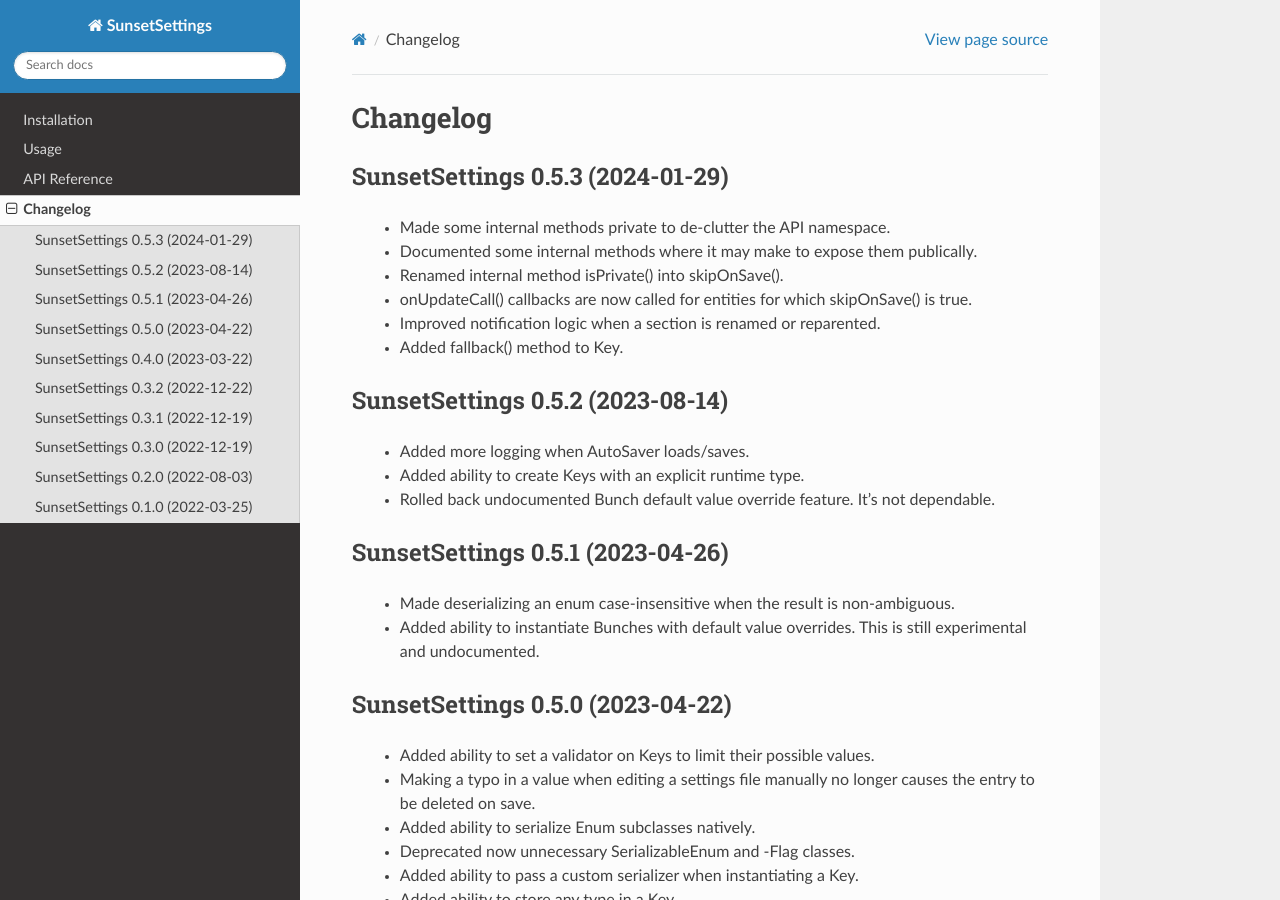
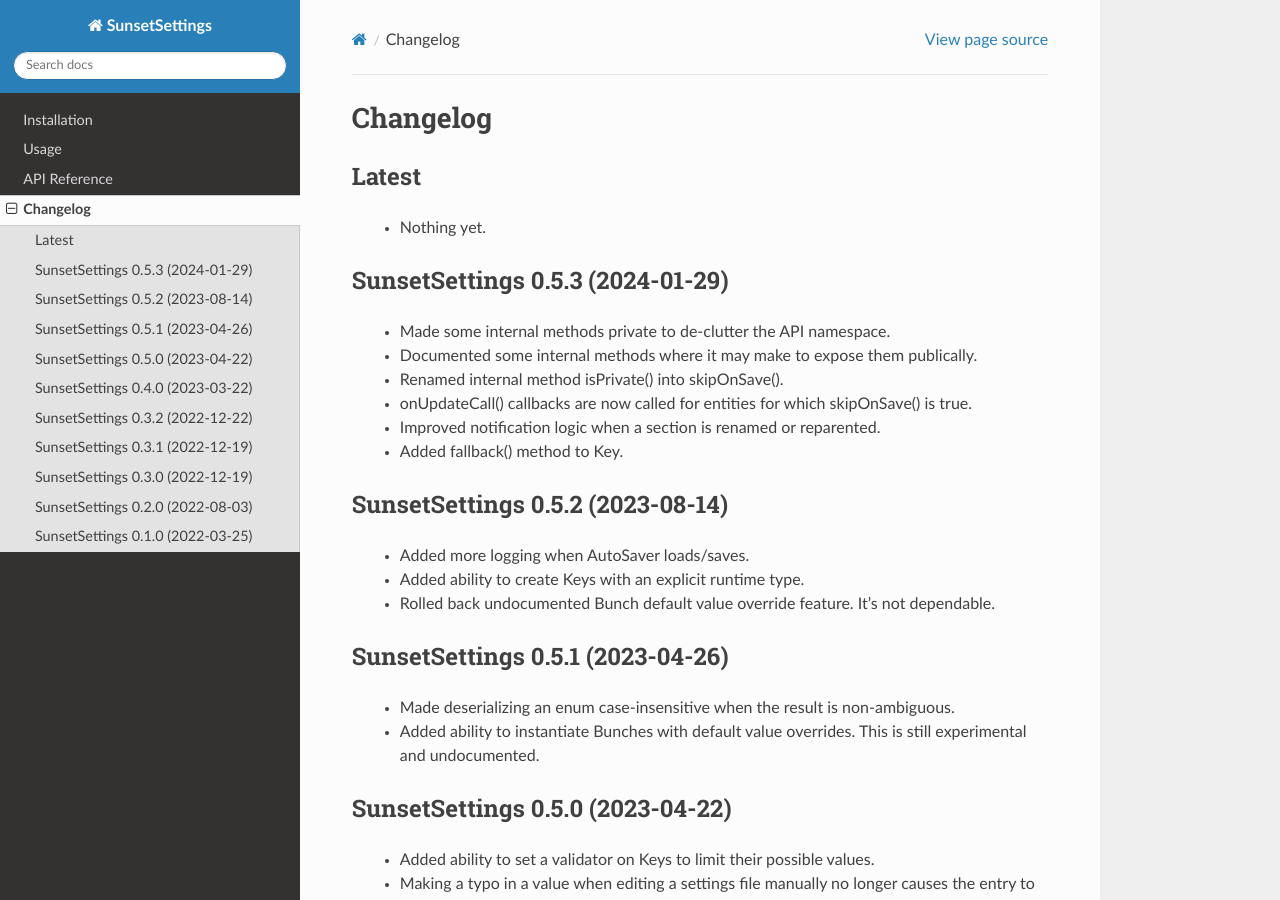
Before and after one commit to pvaret/SunsetSettings, a Sphinx documentation site: the page built from docs/source/changelog.rst, in a window 1280 px wide and 900 px high. Built offline with Sphinx 7.4.7 and the Read the Docs theme 2.0.0, drawn with Linux system fonts in a browser that asks for light colours.

```diff
--- a/docs/source/changelog.rst
+++ b/docs/source/changelog.rst
@@ -1,5 +1,10 @@
 Changelog
 =========
+
+Latest
+------
+
+ - Nothing yet.
 
 SunsetSettings 0.5.3 (2024-01-29)
 ---------------------------------
--- a/pyproject.toml
+++ b/pyproject.toml
@@ -8,11 +8,12 @@ authors = [{ name = "P. Varet", email = "p.varet@gmail.com" }]
 readme = "README.md"
 license = { file = "LICENSE" }
 classifiers = [
-    "Development Status :: 4 - Beta",
+    "Development Status :: 5 - Production/Stable",
     "Intended Audience :: Developers",
     "License :: OSI Approved :: GNU General Public License v3 or later (GPLv3+)",
     "Operating System :: OS Independent",
     "Programming Language :: Python",
+    "Programming Language :: Python :: 3 :: Only",
     "Topic :: Software Development :: Libraries :: Python Modules",
     "Typing :: Typed",
 ]
```
